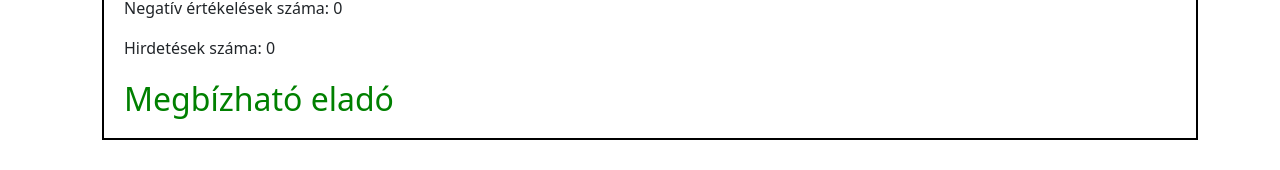
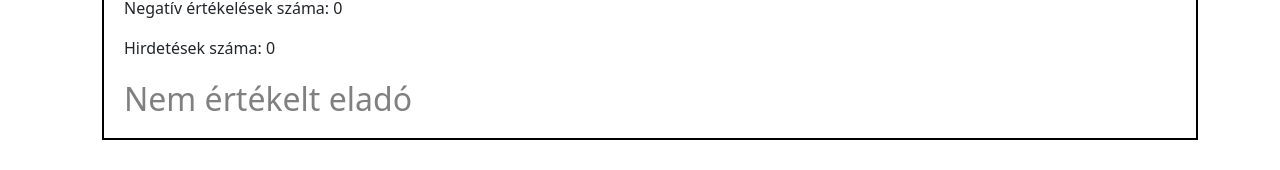
Before and after one commit to Dusi10/marketplace_1, a React (Vite) app: page /SellerProfile/1 in a window 1280 px wide. Shown: the part 435-605 px from the top of the page. Built offline with nearby package versions, Linux system fonts and the light colour scheme; no server answers; the database is empty.

Commit message:
non rated user fix

```diff
--- a/src/pages/Profile/Profile.tsx
+++ b/src/pages/Profile/Profile.tsx
@@ -192,8 +192,8 @@ const Profile = () => {
             <p>Negatív értékelések száma: {negativRating} </p>
             <p>Hirdetések száma: {itemNumber} </p>
           </div>
-          <h2 style={{margin: "20px", color: positivRating >= negativRating ? "green" : "red"}}>
-            {positivRating >= negativRating ? "Megbízható eladó" : "Nem megbízható eladó"}
+          <h2 style={{margin: "20px", color: positivRating > negativRating ? "green" : positivRating == negativRating ? "gray" : "red"}}>
+            {positivRating > negativRating ? "Megbízható eladó" : positivRating == negativRating ? "Nem értékelt eladó" : "Nem megbízható eladó" }
             </h2>
         </div>
 
```
